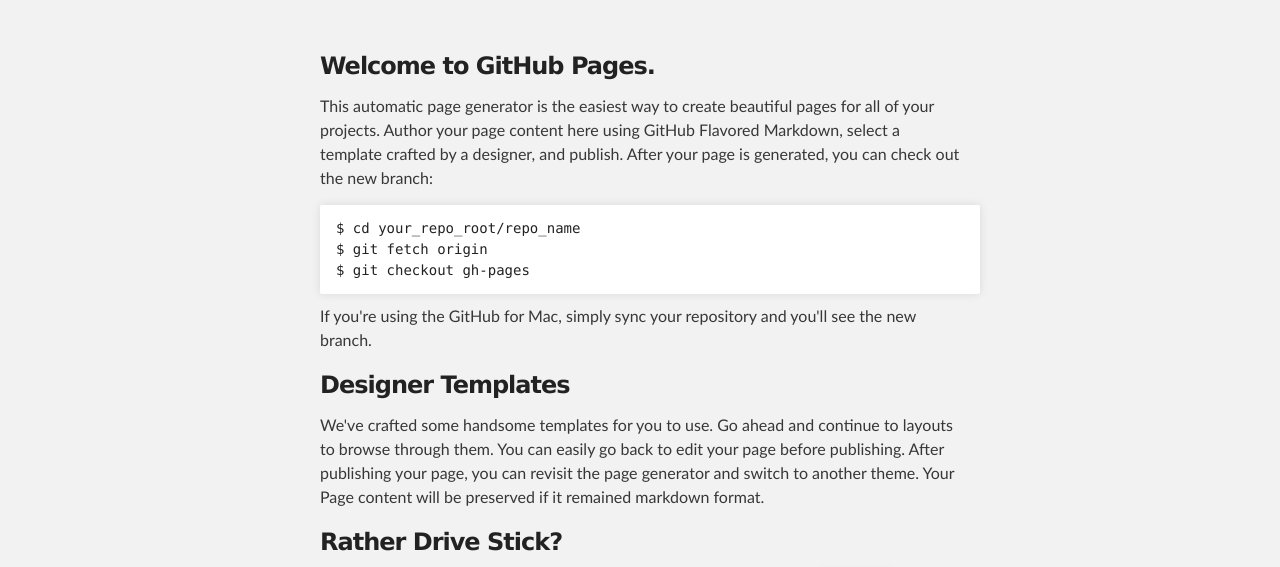
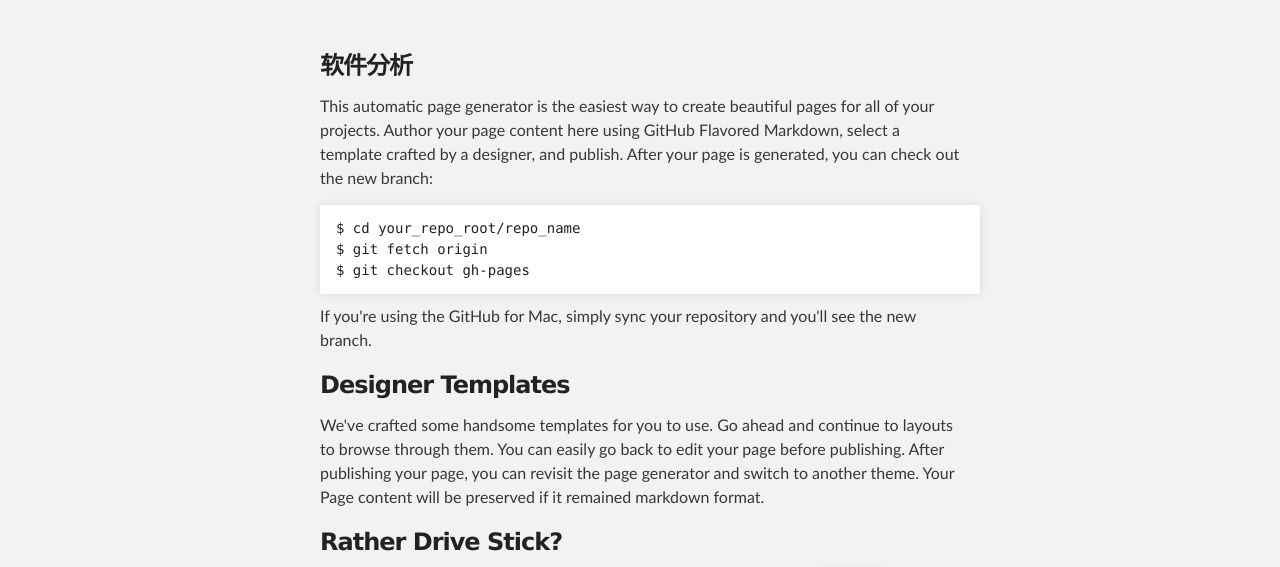
Before and after one commit to wlj/wlj.github.io, a plain HTML site: page index.html in a window 1280 px wide. Shown: the part 176-743 px from the top of the page. Drawn offline with Linux system fonts and the light colour scheme.

Commit message:
Update index.html

```diff
--- a/index.html
+++ b/index.html
@@ -28,7 +28,7 @@
     <div id="main_content_wrap" class="outer">
       <section id="main_content" class="inner">
         <h3>
-<a name="welcome-to-github-pages" class="anchor" href="#welcome-to-github-pages"><span class="octicon octicon-link"></span></a>Welcome to GitHub Pages.</h3>
+<a name="welcome-to-github-pages" class="anchor" href="#welcome-to-github-pages"><span class="octicon octicon-link"></span></a>软件分析</h3>
 
 <p>This automatic page generator is the easiest way to create beautiful pages for all of your projects. Author your page content here using GitHub Flavored Markdown, select a template crafted by a designer, and publish. After your page is generated, you can check out the new branch:</p>
 
```
